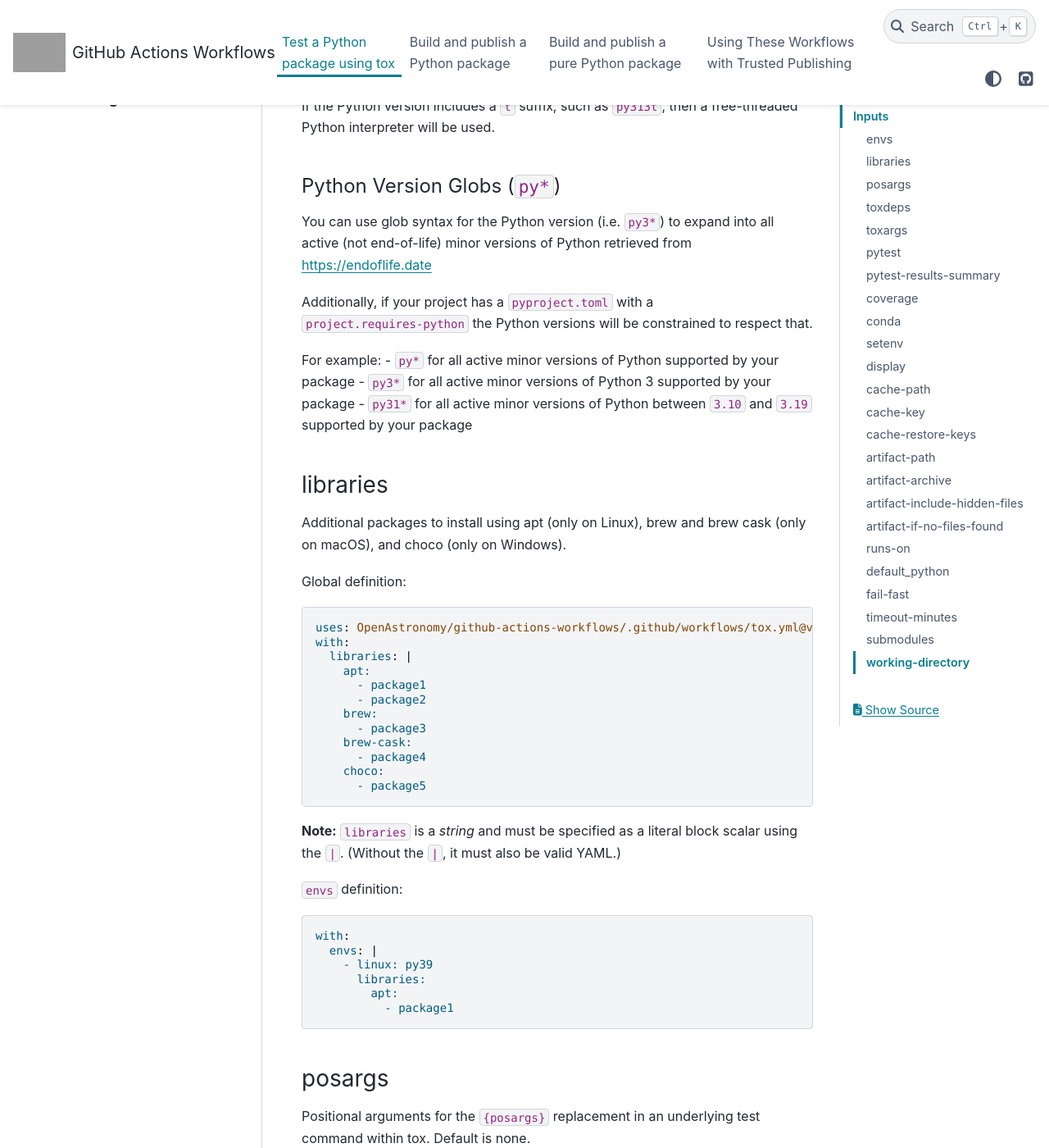
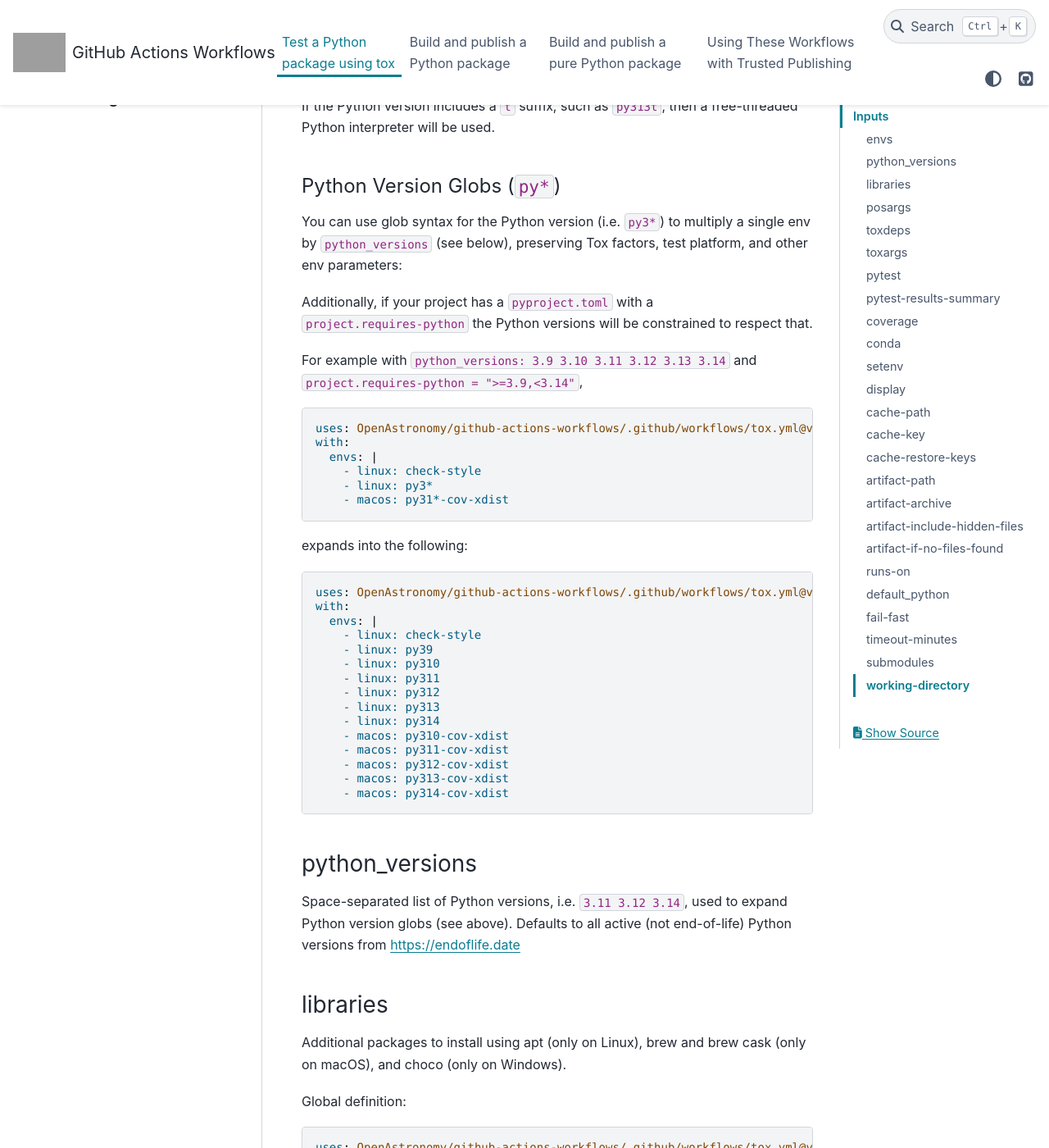
Before and after one commit to OpenAstronomy/github-actions-workflows, a Sphinx documentation site: the page built from docs/source/tox.rst, in a window 1280 px wide and 1400 px high, scrolled down 1744 px. Shown: the whole window at 82% size. Built offline with Sphinx 7.4.7 and the PyData theme 0.15.4, drawn with Linux system fonts in a browser that asks for light colours; grey boxes are pictures that could not be loaded.

Commit message:
allow user to specify list of base Python versions, to bypass retrieving from https://endoflife.date

```diff
--- a/docs/source/tox.rst
+++ b/docs/source/tox.rst
@@ -89,14 +89,49 @@ a free-threaded Python interpreter will be used.
 Python Version Globs (``py*``)
 """"""""""""""""""""""""""""""
 
-You can use glob syntax for the Python version (i.e. ``py3*``) to expand into all active (not end-of-life) minor versions of Python retrieved from https://endoflife.date
+You can use glob syntax for the Python version (i.e. ``py3*``)
+to multiply a single env by ``python_versions`` (see below),
+preserving Tox factors, test platform, and other env parameters:
 
 Additionally, if your project has a ``pyproject.toml`` with a ``project.requires-python`` the Python versions will be constrained to respect that.
 
-For example:
-- ``py*`` for all active minor versions of Python supported by your package
-- ``py3*`` for all active minor versions of Python 3 supported by your package
-- ``py31*`` for all active minor versions of Python between ``3.10`` and ``3.19`` supported by your package
+For example with ``python_versions: 3.9 3.10 3.11 3.12 3.13 3.14`` and ``project.requires-python = ">=3.9,<3.14"``,
+
+.. code-block:: yaml
+
+  uses: OpenAstronomy/github-actions-workflows/.github/workflows/tox.yml@v2
+  with:
+    envs: |
+      - linux: check-style
+      - linux: py3*
+      - macos: py31*-cov-xdist
+
+expands into the following:
+
+.. code:: yaml
+
+  uses: OpenAstronomy/github-actions-workflows/.github/workflows/tox.yml@v2
+  with:
+    envs: |
+      - linux: check-style
+      - linux: py39
+      - linux: py310
+      - linux: py311
+      - linux: py312
+      - linux: py313
+      - linux: py314
+      - macos: py310-cov-xdist
+      - macos: py311-cov-xdist
+      - macos: py312-cov-xdist
+      - macos: py313-cov-xdist
+      - macos: py314-cov-xdist
+
+python_versions
+^^^^^^^^^^^^^^^
+
+Space-separated list of Python versions, i.e. ``3.11 3.12 3.14``,
+used to expand Python version globs (see above).
+Defaults to all active (not end-of-life) Python versions from https://endoflife.date
 
 libraries
 ^^^^^^^^^
```
Also changed, not shown: 2 other files.
